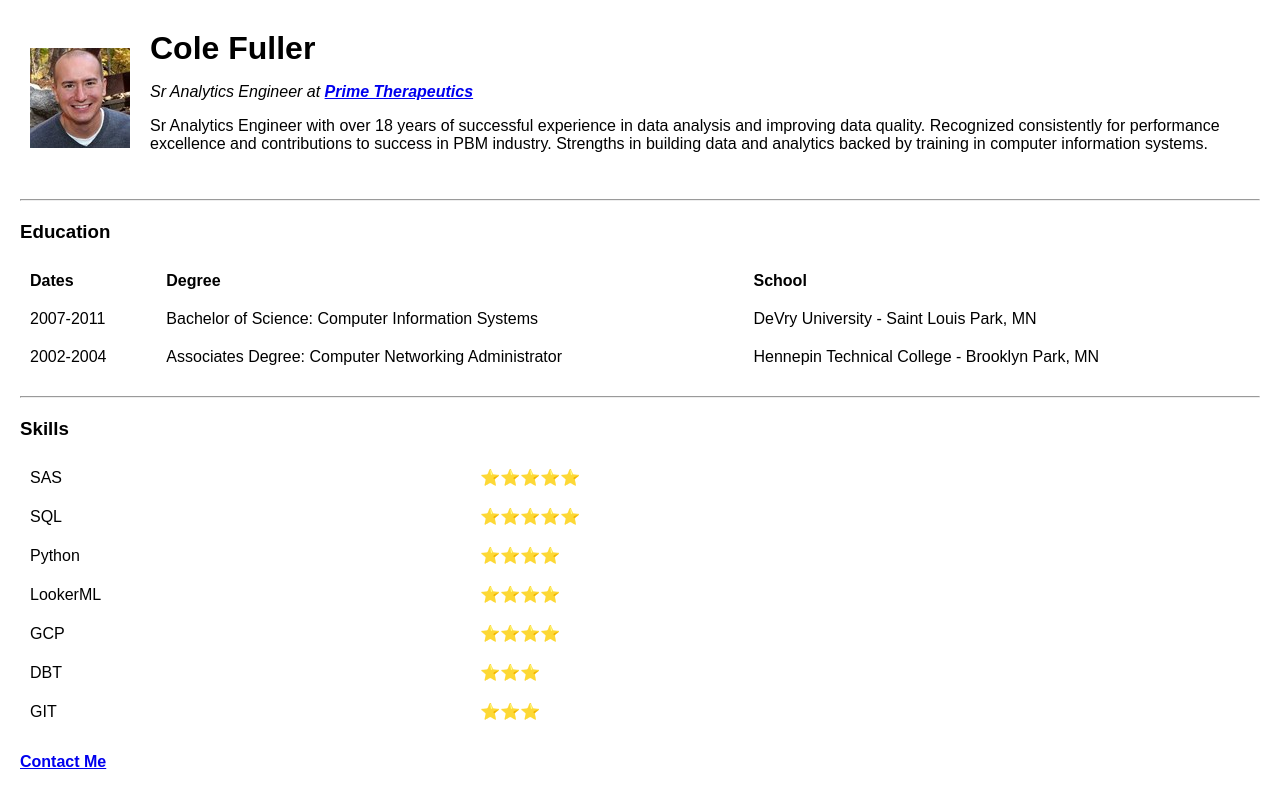
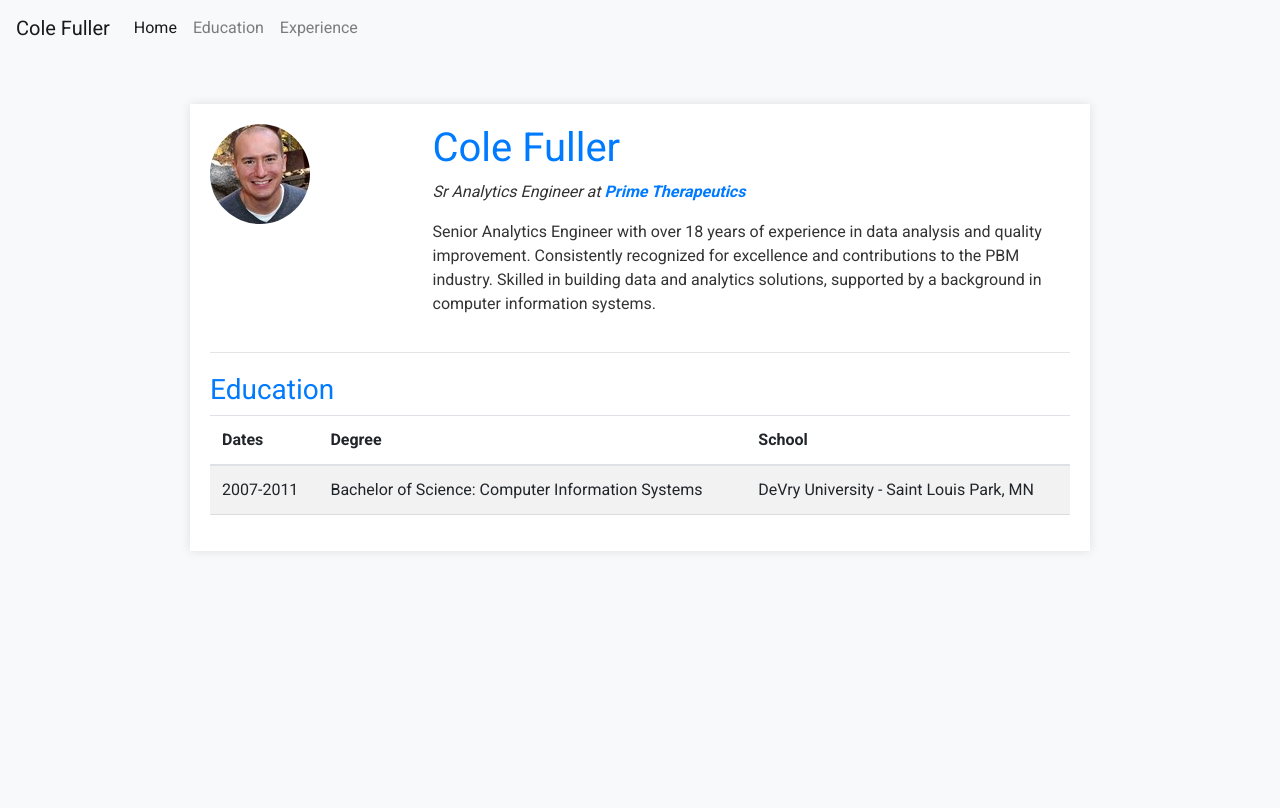
Before and after one commit to syclone34/cv, a plain HTML site: page index.html in a window 1280 px wide. Drawn offline with nearby package versions, Linux system fonts and the light colour scheme.

Commit message:
made style changes

```diff
--- a/index.html
+++ b/index.html
@@ -3,25 +3,50 @@
 
 <head>
   <meta charset="utf-8">
+  <meta name="viewport" content="width=device-width, initial-scale=1.0">
   <title>Cole's Personal Site</title>
+  <link rel="stylesheet" href="https://stackpath.bootstrapcdn.com/bootstrap/4.5.2/css/bootstrap.min.css">
   <link rel="stylesheet" href="styles.css">
+  <link href="https://fonts.googleapis.com/css2?family=Roboto:wght@400;700&display=swap" rel="stylesheet">
 </head>
 
 <body>
-  <table cellspacing=20>
-    <td><img src="cole.jpg" alt="cole-fuller-profile-pic"></td>
-    <td>
-      <H1>Cole Fuller</H1>
+  <nav class="navbar navbar-expand-lg navbar-light bg-light">
+    <a class="navbar-brand" href="#">Cole Fuller</a>
+    <button class="navbar-toggler" type="button" data-toggle="collapse" data-target="#navbarNav" aria-controls="navbarNav" aria-expanded="false" aria-label="Toggle navigation">
+      <span class="navbar-toggler-icon"></span>
+    </button>
+    <div class="collapse navbar-collapse" id="navbarNav">
+      <ul class="navbar-nav">
+        <li class="nav-item active">
+          <a class="nav-link" href="#">Home <span class="sr-only">(current)</span></a>
+        </li>
+        <li class="nav-item">
+          <a class="nav-link" href="#">Education</a>
+        </li>
+        <li class="nav-item">
+          <a class="nav-link" href="#">Experience</a>
+        </li>
+      </ul>
+    </div>
+  </nav>
+
+  <div class="container mt-5">
+    <div class="row">
+      <div class="col-md-3">
+        <img src="cole.jpg" alt="cole-fuller-profile-pic" class="img-fluid rounded-circle">
+      </div>
+      <div class="col-md-9">
+        <h1>Cole Fuller</h1>
         <p><em>Sr Analytics Engineer at <strong><a href="https://www.primetherapeutics.com/">Prime Therapeutics</a></strong></em></p>
-      <p>Sr Analytics Engineer with over 18 years of successful experience in data analysis and improving data quality. Recognized consistently for performance
-        excellence and contributions to success in PBM industry. Strengths in building data and analytics backed by training in computer information systems.</p>
-    </td>
-  </table>
+        <p>Senior Analytics Engineer with over 18 years of experience in data analysis and quality improvement. Consistently recognized for excellence and contributions to the PBM industry. Skilled in building data and analytics solutions, supported by a background in computer information systems.</p>
+      </div>
+    </div>
 
     <hr>
 
     <h3>Education</h3>
-  <table cellspacing=10>
+    <table class="table table-striped">
       <thead>
         <tr>
           <th>Dates</th>
@@ -35,78 +60,13 @@
           <td>Bachelor of Science: Computer Information Systems</td>
           <td>DeVry University - Saint Louis Park, MN</td>
         </tr>
-      <tr>
-        <td>2002-2004</td>
-        <td>Associates Degree: Computer Networking Administrator</td>
-        <td>Hennepin Technical College - Brooklyn Park, MN</td>
-      </tr>
       </tbody>
-    <tfoot>
+    </table>
+  </div>
 
-    </tfoot>
-  </table>
-
-<hr>
-
-  <h3>Skills</h3>
-
-  <table cellspacing=10>
-    <tr>
-
-      <td>SAS</td>
-      <td>⭐⭐⭐⭐⭐</td>
-      <td></td>
-    </tr>
-    <tr>
-
-      <td>SQL</td>
-      <td>⭐⭐⭐⭐⭐</td>
-      <td></td>
-    </tr>
-    <tr>
-
-      <td>Python</td>
-      <td>⭐⭐⭐⭐</td>
-      <td></td>
-      <td></td>
-    </tr>
-    <tr>
-
-      <td>LookerML</td>
-      <td>⭐⭐⭐⭐</td>
-      <td></td>
-      <td></td>
-    </tr>
-    <tr>
-
-      <td>GCP</td>
-      <td>⭐⭐⭐⭐</td>
-      <td></td>
-      <td></td>
-    </tr>
-    <tr>
-
-    <td>DBT</td>
-    <td>⭐⭐⭐</td>
-    <td></td>
-    <td></td>
-  </tr>
-  <tr>
-
-    <td>GIT</td>
-    <td>⭐⭐⭐</td>
-    <td></td>
-    <td></td>
-
-  </tr>
-  </tr>
-
-  </table>
-
-
-
-
-<h4><a href="contact.html">Contact Me</a></h4>
+  <script src="https://code.jquery.com/jquery-3.5.1.slim.min.js"></script>
+  <script src="https://cdn.jsdelivr.net/npm/@popperjs/core@2.5.4/dist/umd/popper.min.js"></script>
+  <script src="https://stackpath.bootstrapcdn.com/bootstrap/4.5.2/js/bootstrap.min.js"></script>
 </body>
 
 </html>
--- a/styles.css
+++ b/styles.css
@@ -1,28 +1,58 @@
 body {
-    font-family: Arial, sans-serif;
+  font-family: 'Roboto', sans-serif;
   margin: 0;
+  padding: 0;
+  background-color: #f8f9fa;
+  color: #333;
+}
+
+.navbar {
+  margin-bottom: 20px;
+}
+
+.container {
+  max-width: 900px;
+  margin: auto;
   padding: 20px;
+  background-color: #fff;
+  box-shadow: 0 0 10px rgba(0, 0, 0, 0.1);
+}
+
+h1, h3 {
+  color: #007bff;
+}
+
+h1 {
+  margin-top: 0;
+}
+
+hr {
+  margin: 20px 0;
 }
 
 table {
   width: 100%;
   border-collapse: collapse;
+  margin-bottom: 20px;
 }
 
 th, td {
   padding: 10px;
   text-align: left;
+  border-bottom: 1px solid #ddd;
 }
 
 img {
-    max-width: 100px;
+  max-width: 150px;
   height: auto;
+  border-radius: 50%;
 }
 
-  h1 {
-    margin: 0;
+a {
+  color: #007bff;
+  text-decoration: none;
 }
 
-  hr {
-    margin: 20px 0;
+a:hover {
+  text-decoration: underline;
 }
```
Lines whose indentation alone changed are shown as unchanged.
